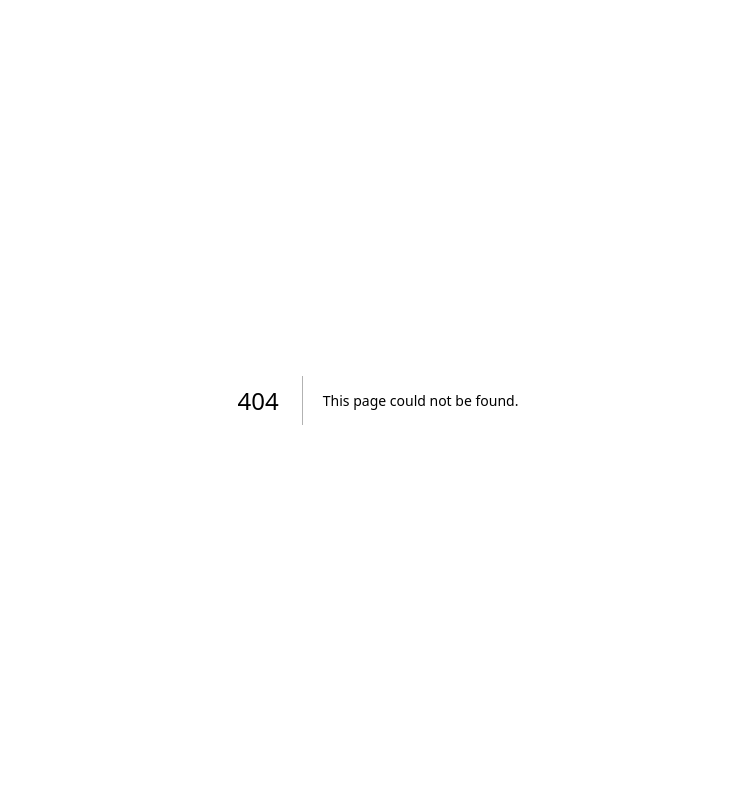
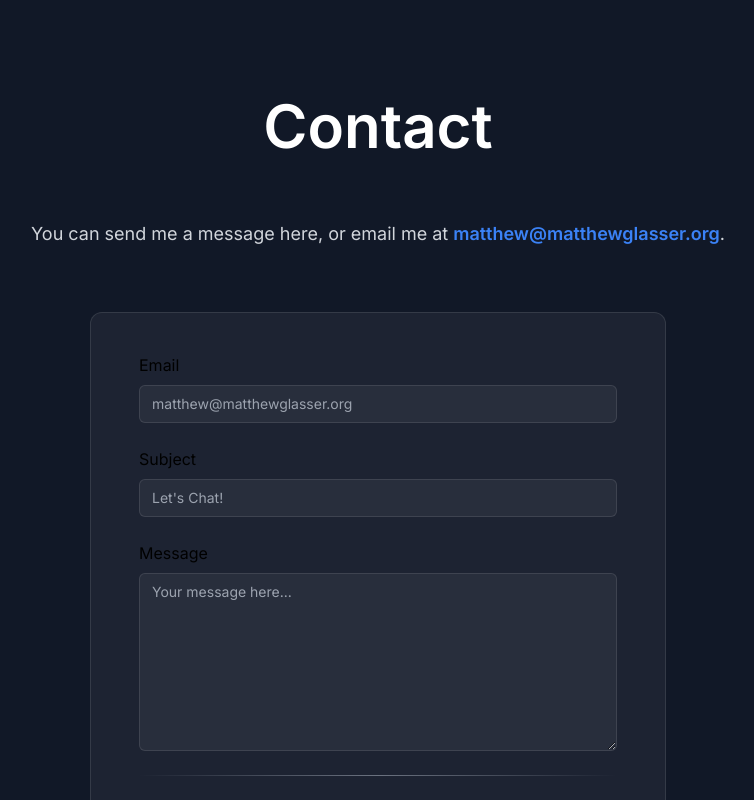
Before and after one commit to jedim101/matthewglasser.org, a Next.js app: page /contact in a window 1280 px wide. Before the commit this address had no page. Shown: the top 800 px of the page, without its empty margins (262-1016 px from the left). Built offline with nearby package versions, Linux system fonts and the light colour scheme.

Commit message:
contact page

```diff
--- /dev/null
+++ b/app/contact/page.tsx
@@ -0,0 +1,76 @@
+"use client";
+
+import Link from "next/link";
+import { useState } from "react";
+
+export default function About() {
+	const [email, setEmail] = useState("");
+	const [subject, setSubject] = useState("");
+	const [message, setMessage] = useState("");
+
+	return (
+		<main className="flex min-h-screen w-screen flex-col items-center space-y-16 bg-gray-900 p-12 pt-24">
+			<h1 className="text-6xl font-semibold text-white">Contact</h1>
+
+			<p className="max-w-4xl text-center text-lg text-gray-300">
+				You can send me a message here, or email me at{" "}
+				<Link
+					href="mailto:matthew@matthewglasser.org"
+					target="_blank"
+					className="duration-150hover:text-blue-600 font-semibold text-blue-500">
+					matthew@matthewglasser.org
+				</Link>
+				.
+			</p>
+
+			<form className="w-screen space-y-6 border-y border-white/10 bg-white/5 px-12 py-10 sm:max-w-xl sm:rounded-xl sm:border-x">
+				<div className="space-y-2">
+					<label htmlFor="email">Email</label>
+					<input
+						id="email"
+						type="email"
+						placeholder="matthew@matthewglasser.org"
+						className="flex w-full rounded-md border border-white/10 bg-white/5 px-3 py-2 text-sm ring-indigo-500 ring-offset-transparent focus-visible:outline-none focus-visible:ring-1"
+						required
+						onChange={(e) => setEmail(e.target.value)}
+						value={email}
+					/>
+				</div>
+				<div className="space-y-2">
+					<label htmlFor="subject">Subject</label>
+					<input
+						id="subject"
+						type="text"
+						placeholder="Let's Chat!"
+						className="flex w-full rounded-md border border-white/10 bg-white/5 px-3 py-2 text-sm ring-indigo-500 ring-offset-transparent focus-visible:outline-none focus-visible:ring-1"
+						required
+						onChange={(e) => setSubject(e.target.value)}
+						value={subject}
+					/>
+				</div>
+				<div className="space-y-2">
+					<label htmlFor="message">Message</label>
+					<textarea
+						id="message"
+						placeholder="Your message here..."
+						rows={8}
+						className="flex w-full rounded-md border border-white/10 bg-white/5 px-3 py-2 text-sm ring-indigo-500 ring-offset-transparent focus-visible:outline-none focus-visible:ring-1"
+						required
+						onChange={(e) => setMessage(e.target.value)}
+						value={message}
+					/>
+				</div>
+				<div className="h-px w-full bg-gradient-to-r from-transparent via-gray-500" />
+				{/* <div className="flex justify-center"> */}
+				<button className="group relative block h-10 w-full rounded-md border border-white/10 bg-white/5" type="submit">
+					Send &rarr;
+					<>
+						<span className="absolute inset-x-0 -bottom-px block h-px w-full bg-gradient-to-r from-transparent via-cyan-500 to-transparent opacity-0 transition duration-500 group-hover:opacity-100" />
+						<span className="absolute inset-x-10 -bottom-px mx-auto block h-px w-1/2 bg-gradient-to-r from-transparent via-indigo-500 to-transparent opacity-0 blur-sm transition duration-500 group-hover:opacity-100" />
+					</>
+				</button>
+				{/* </div> */}
+			</form>
+		</main>
+	);
+}
```
